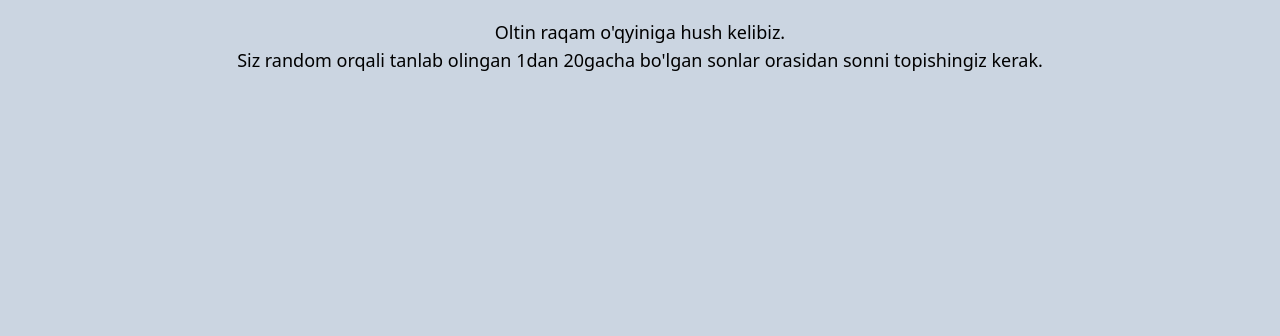
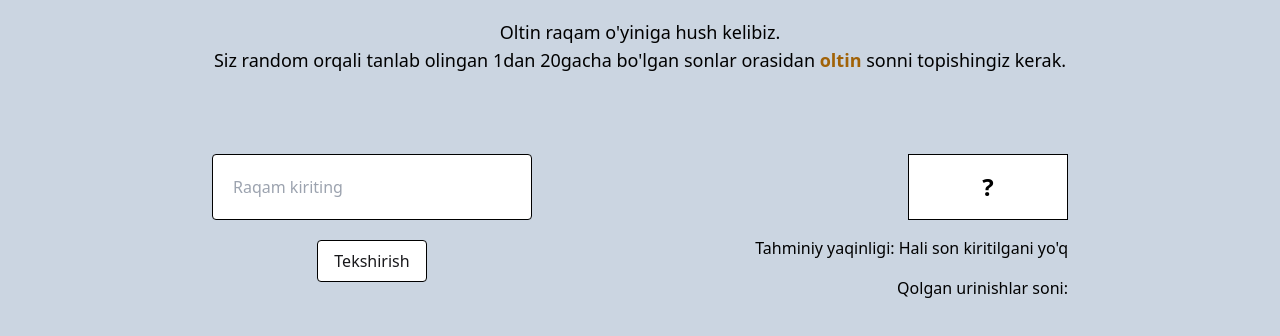
Before and after one commit to Andarov/baxtli-raqam, a website: page src/index.html in a window 1280 px wide. Shown: the part 184-520 px from the top of the page. Drawn offline with Linux system fonts and the light colour scheme.

Commit message:
Add main

```diff
--- a/src/index.html
+++ b/src/index.html
@@ -29,12 +29,32 @@
             <div class="flex flex-col justify-center items-center py-10">
                 <!-- Hero-title -->
                 <h2 class="text-2xl font-semibold mb-6 text-center md:text-4xl">Assalomu aleykum</h2>
-                <p class="text-center text-sm font-medium sm:text-lg">Oltin raqam o'qyiniga hush kelibiz.</p>
-                <p class="text-center text-sm font-medium sm:text-lg">Siz random orqali tanlab olingan 1dan 20gacha bo'lgan sonlar orasidan sonni topishingiz kerak.</p>
+                <p class="text-center text-sm font-medium sm:text-lg">Oltin raqam o'yiniga hush kelibiz.</p>
+                <p class="text-center text-sm font-medium sm:text-lg">Siz random orqali tanlab olingan 1dan 20gacha bo'lgan sonlar orasidan <strong class="text-yellow-700">oltin</strong> sonni topishingiz kerak.</p>
             </div>
         </div>
     </section>
 
+    <!-- Main -->
+    <main class="py-5 md:py-10">
+        <!-- Main-container -->
+        <div class="container w-full max-w-4xl px-5 mx-auto">
+            <div class="flex flex-col-reverse justify-between md:flex-row">
+                <!-- Input -->
+                <div class="w-full max-w-xs flex flex-row items-center mx-auto md:flex-col md:mx-0 md:mr-5">
+                    <input id="input" class="inline-block w-full bg-white border border-black px-4 py-1 rounded mr-4 md:mr-0 md:mb-5 md:p-5" type="number" min="0" max="20" placeholder="Raqam kiriting">
+                    <button id="check" class="cursor-pointer bg-white border border-black px-4 py-1 rounded text-base font-medium text-zinc-900 md:px-4 md:py-2">Tekshirish</button>
+                </div>
+
+                <!-- Result -->
+                <div class="w-full max-w-md flex flex-col items-center space-y-4 mb-14 mx-auto md:mx-0 md:items-end">
+                    <div id="random-number" class="text-center w-40 bg-white border border-black py-4 font-bold text-2xl">?</div>
+                    <p class="font-medium text-base">Tahminiy yaqinligi: <span id="guess" class="font-normal">Hali son kiritilgani yo'q</span></p>
+                    <p class="font-medium text-base">Qolgan urinishlar soni: <span id="total" class="font-normal"></span></p>
+                </div>
+            </div>
+        </div>
+    </main>
 
 
 
```
Also changed, not shown: dist/output.css.
